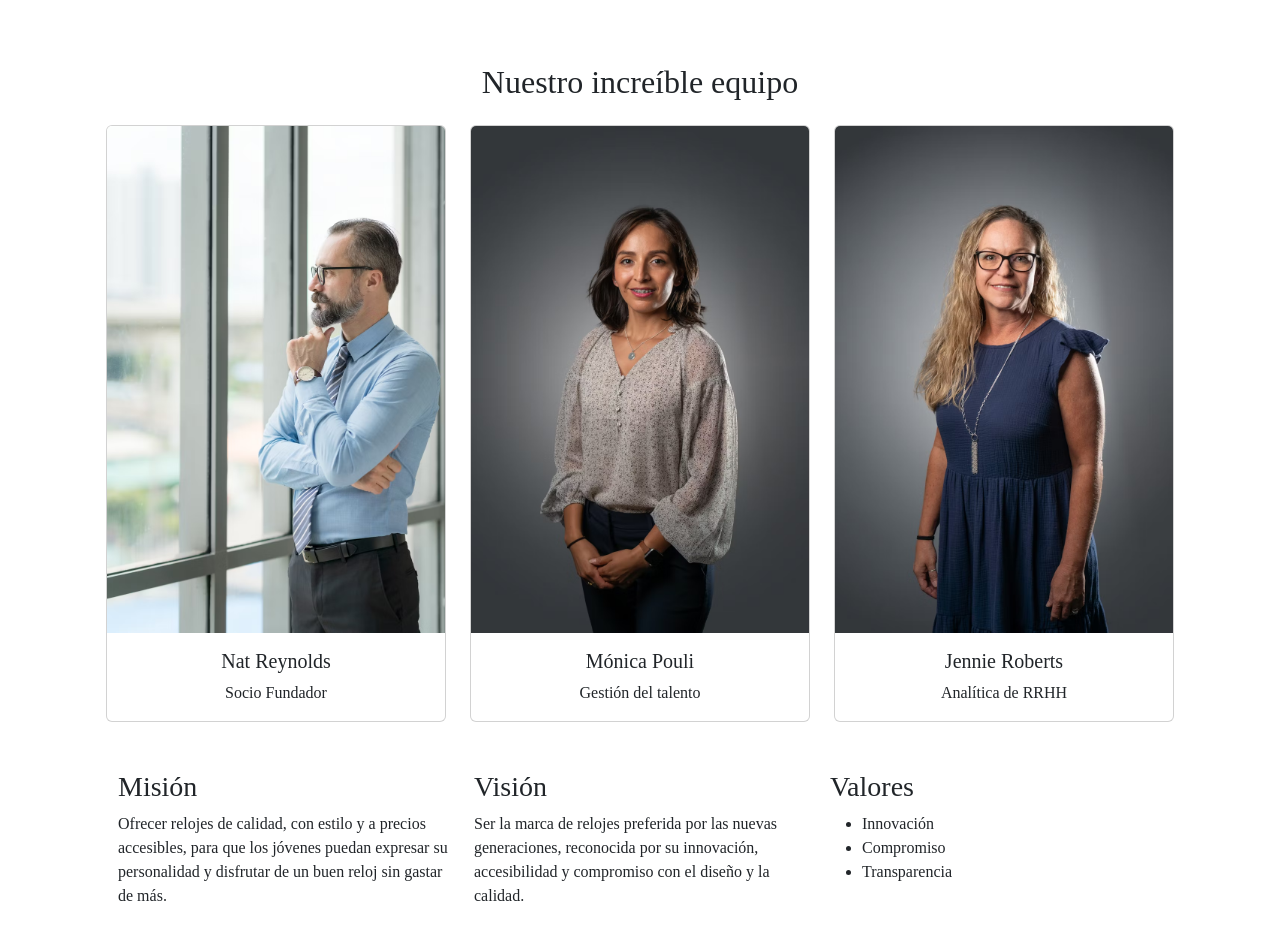
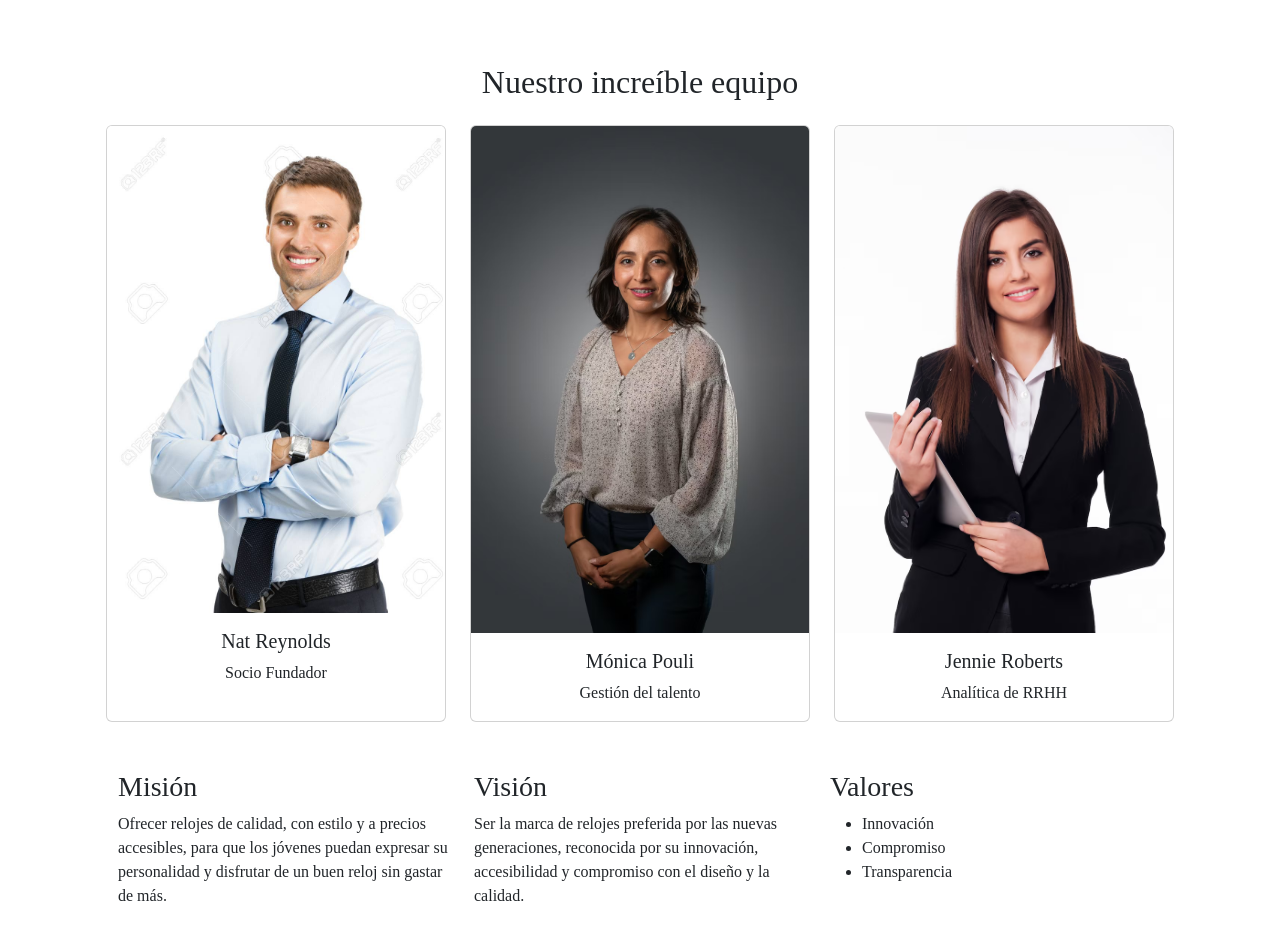
Before and after one commit to Fnavarrete25/NavarClock, a plain HTML site: page pages/sobre-nosotros.html in a window 1280 px wide. Shown: the part 840-1766 px from the top of the page. Drawn offline with nearby package versions, Linux system fonts and the light colour scheme.

Commit message:
cambio de imagenes

```diff
--- a/pages/sobre-nosotros.html
+++ b/pages/sobre-nosotros.html
@@ -87,7 +87,7 @@
           <!-- Tarjeta 1 -->
           <div class="col-12 col-sm-6 col-md-4" data-aos="fade-up" data-aos-delay="100">
             <div class="card text-center h-100">
-              <img src="/img/ceofundador.avif" class="card-img-top" alt="Nat Reynolds">
+              <img src="../img/ceo.jpg" class="card-img-top" alt="Nat Reynolds">
               <div class="card-body">
                 <h5 class="card-title">Nat Reynolds</h5>
                 <p class="card-text">Socio Fundador</p>
@@ -109,7 +109,7 @@
           <!-- Tarjeta 3 -->
           <div class="col-12 col-sm-6 col-md-4" data-aos="fade-up" data-aos-delay="300">
             <div class="card text-center h-100">
-              <img src="/img/recursos.avif" class="card-img-top" alt="Jennie Roberts">
+              <img src="../img/rrhh.avif" class="card-img-top" alt="Jennie Roberts">
               <div class="card-body">
                 <h5 class="card-title">Jennie Roberts</h5>
                 <p class="card-text">Analítica de RRHH</p>
```
Also changed, not shown: img/ceo.jpg (added), img/ceofundador.avif (deleted), img/recursos.avif (deleted), img/rrhh.avif (added), 2 other files.
